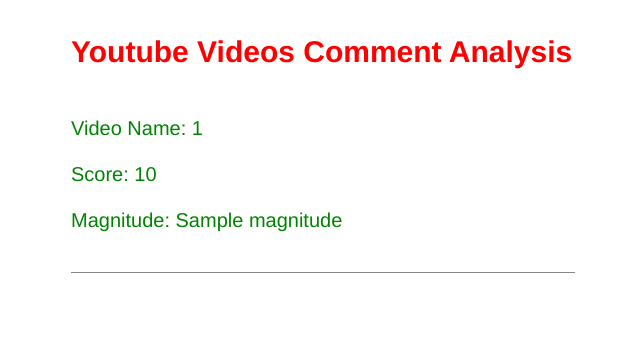
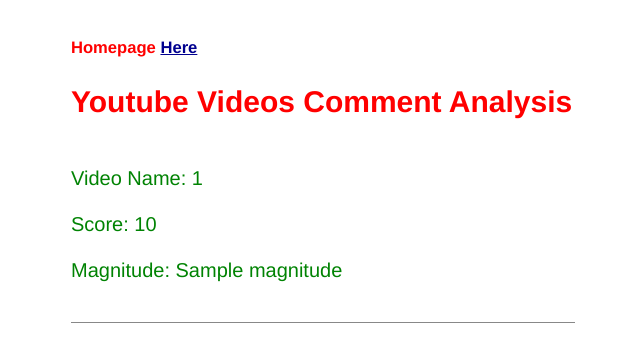
Before and after one commit to UtsavRaychaudhuri/Youtube-Comment-Sentiment-Analysis, a Flask app: template final/templates/view.html in a window 1280 px wide. Shown: the top 362 px of the page, without its empty margins (317-957 px from the left). Run offline with Flask 2, Linux system fonts and the light colour scheme; the template is opened without the code that fills it: most values are stand-ins (such as "Sample title", 1, 10 or a date in 2020).

Commit message:
Making some changes to view.html

```diff
--- a/final/templates/view.html
+++ b/final/templates/view.html
@@ -1,6 +1,7 @@
 <html>
 {% extends "layout.html" %}
 {% block content %}
+<h5 style=" color:red">Homepage <a href="{{ url_for('home') }}">Here </a></h5>
 <h2 style="color:red">Youtube Videos Comment Analysis</h2>
     {% for entry in comment_analysis.items() %}
         <p class=entry>
```
